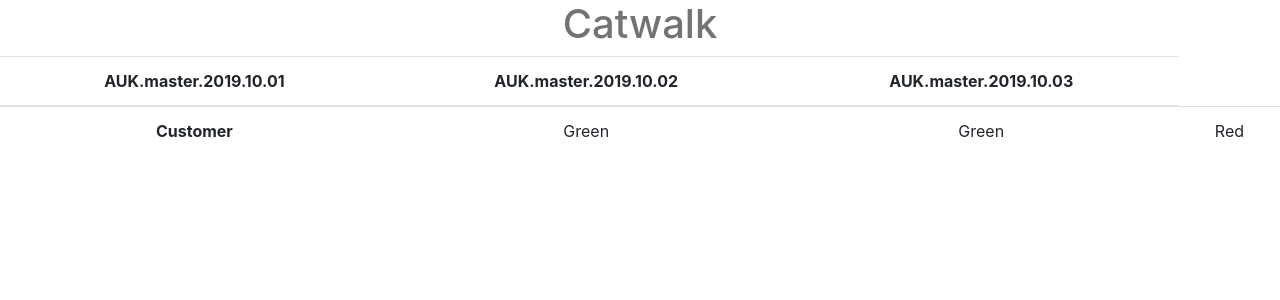
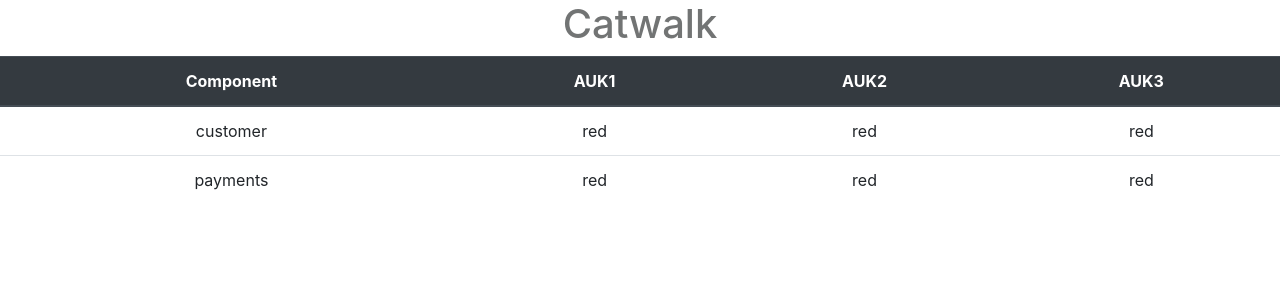
Before and after one commit to rahulnehru/catwalk-fe, a React (Create React App) app: page / in a window 1280 px wide. Shown: the top 300 px of the page. Built offline with nearby package versions, Linux system fonts and the light colour scheme.

Commit message:
Change dm slightly and renders

```diff
--- a/package.json
+++ b/package.json
@@ -5,6 +5,7 @@
   "dependencies": {
     "bootstrap": "^4.2.1",
     "react": "^16.7.0",
+    "react-bootstrap-table": "^4.3.1",
     "react-dom": "^16.7.0",
     "react-scripts": "2.1.3"
   },
--- a/src/ReleaseTable.js
+++ b/src/ReleaseTable.js
@@ -1,59 +1,91 @@
 import {Component} from "react";
 import React from "react";
+
 
 export default class ReleaseTable extends Component {
     constructor() {
         super();
         this.state = {
-            tags: [
+            components: [
                 {
-                    name: 'AUK.master.2019.10.01',
-                    components: [
-                        {'customer': 'red'},
-                        {'catalogue': 'red'},
-                        {'payments': 'green'}
+                    name: 'customer',
+                    tags: [
+                        {
+                            name: 'AUK1',
+                            state: 'red'
+                        },
+                        {
+                            name: 'AUK2',
+                            state: 'red'
+                        },
+                        {
+                            name: 'AUK3',
+                            state: 'red'
+                        }
                     ]
                 },
                 {
-                    name: 'AUK.master.2019.10.02',
-                    components: [
-                        {'customer': 'red'},
-                        {'catalogue': 'red'},
-                        {'payments': 'green'}
-                    ]
-                },
-                {
-                    name: 'AUK.master.2019.10.03',
-                    components: [
-                        {'customer': 'red'},
-                        {'catalogue': 'red'},
-                        {'payments': 'green'}
+                    name: 'payments',
+                    tags: [
+                        {
+                            name: 'AUK1',
+                            state: 'red'
+                        },
+                        {
+                            name: 'AUK2',
+                            state: 'red'
+                        },
+                        {
+                            name: 'AUK3',
+                            state: 'red'
+                        }
                     ]
                 }
             ]
         }
     }
 
+
+    createTable = () => {
+        let table = [];
+        for (let component = 0; component < this.state.components.length; component++) {
+            let name = this.state.components[component].name;
+            let row = [];
+            row.push(<td key={name}>{name}</td>);
+            for (let tag = 0; tag < this.state.components[component].tags.length; tag++) {
+                let state = this.state.components[component].tags[tag].state;
+                row.push(<td>{state}</td>)
+            }
+            table.push(<tr>{row}</tr>);
+        }
+        return table;
+    };
+
+    createReleaseColumns = () => {
+        let headers = [];
+        let comps = this.state.components;
+        if (comps.length > 0 && comps[0].tags.length > 0) {
+            let tags = comps[0].tags;
+            for (let tag of tags) {
+                headers.push(<th scope="col" key={tag.name}>{tag.name}</th>)
+            }
+        }
+        return headers;
+    };
+
     render() {
         return (
-            <div>
-                <table className="table">
-
-                    <thead>
-                    {
-                    this.state.tags.map((k) => <th scope="col">{k.name}</th>)
-                    }
-                    </thead>
-
-
+            <table className="table">
+                <thead className="thead-dark">
                     <tr>
-                        <th scope="row">Customer</th>
-                        <td>Green</td>
-                        <td>Green</td>
-                        <td>Red</td>
+                        <th scope="col">Component</th>
+                        {this.createReleaseColumns()}
                     </tr>
-                </table>
-            </div>
+                </thead>
+                <tbody>
+                {this.createTable()}
+                </tbody>
+            </table>
         )
     }
 
--- a/src/index.js
+++ b/src/index.js
@@ -8,7 +8,7 @@ import 'bootstrap/dist/css/bootstrap.min.css';
 
 const render = Component => ReactDOM.render(<Component />, document.getElementById('root'));
 
-render(App)
+render(App);
 
 if (module.hot) {
   module.hot.accept('./App', () => {
```
Also changed, not shown: 1 other file (tests, documents, lock files or other folders).
